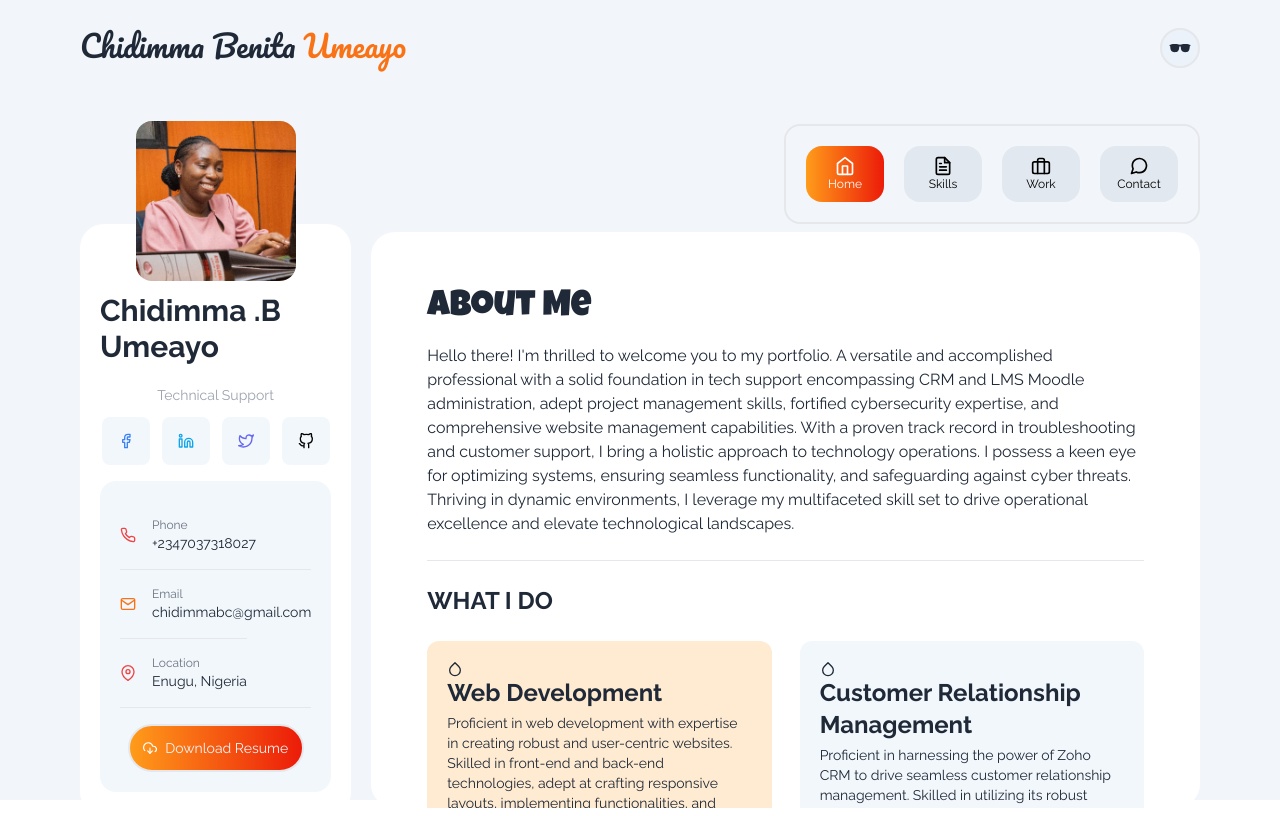
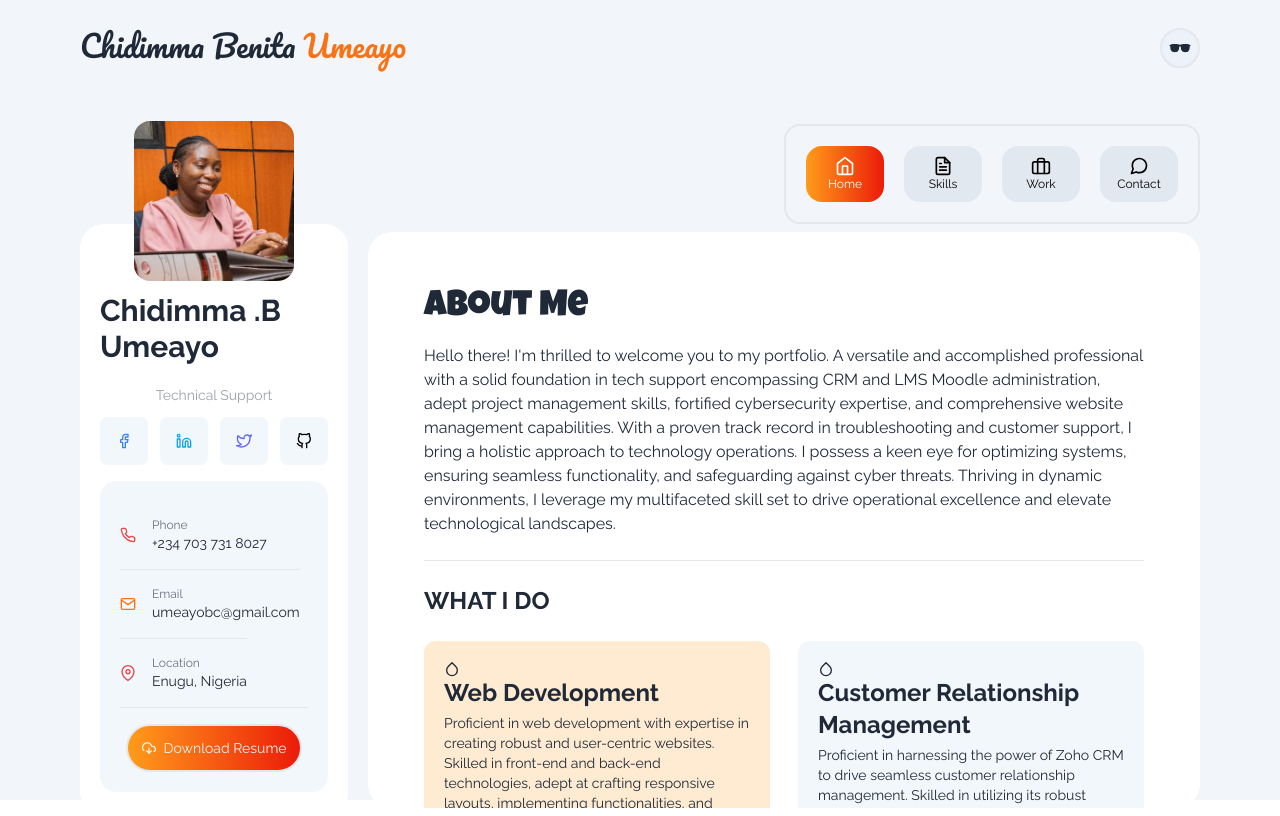
Before and after one commit to Dimmaweb20/Portfolio, a Next.js app: page / in a window 1280 px wide. Built offline with nearby package versions, Linux system fonts and the light colour scheme.

Commit message:
emailchange

```diff
--- a/components/Aside.tsx
+++ b/components/Aside.tsx
@@ -37,7 +37,7 @@ export default function Aside() {
                     <FiPhone className='text-red-500' />
                     <div className="text-sm">
                         <p className="text-xs text-gray-500">Phone</p>
-                        <p>+2347037318027</p>
+                        <p>+234 703 731 8027</p>
                     </div>
                 </div>
 
@@ -45,7 +45,7 @@ export default function Aside() {
                     <FiMail className='text-orange-500' />
                     <div className="text-sm">
                         <p className="text-xs text-gray-500">Email</p>
-                        <p>chidimmabc@gmail.com</p>
+                        <p>umeayobc@gmail.com</p>
                     </div>
                 </div>
 
--- a/components/Contact.tsx
+++ b/components/Contact.tsx
@@ -43,7 +43,7 @@ const Contact = () => {
                         <h6 className="font-bold text-md lg:text-2xl">Phone:</h6>
                     </div>
 
-                    <p className="text-sm ml-8">+234 814 787 1946</p>
+                    <p className="text-sm ml-8">+234 703 731 8027</p>
                 </div>
 
                 <div className="bg-[#FFEED9] dark:bg-slate-900 p-5 flex flex-col justify-center rounded-xl w-full">
@@ -52,7 +52,7 @@ const Contact = () => {
                         <h6 className="font-bold text-md lg:text-2xl">Email:</h6>
                     </div>
 
-                    <p className="text-sm ml-8">chidimmabc@gmail.com</p>
+                    <p className="text-sm ml-8">umeayobc@gmail.com</p>
                 </div>
             </div>
 
```
